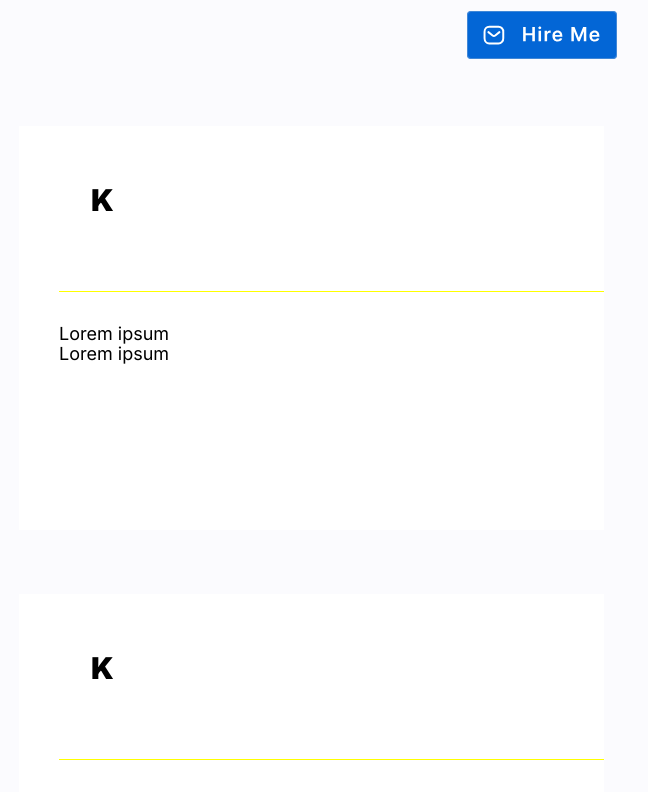
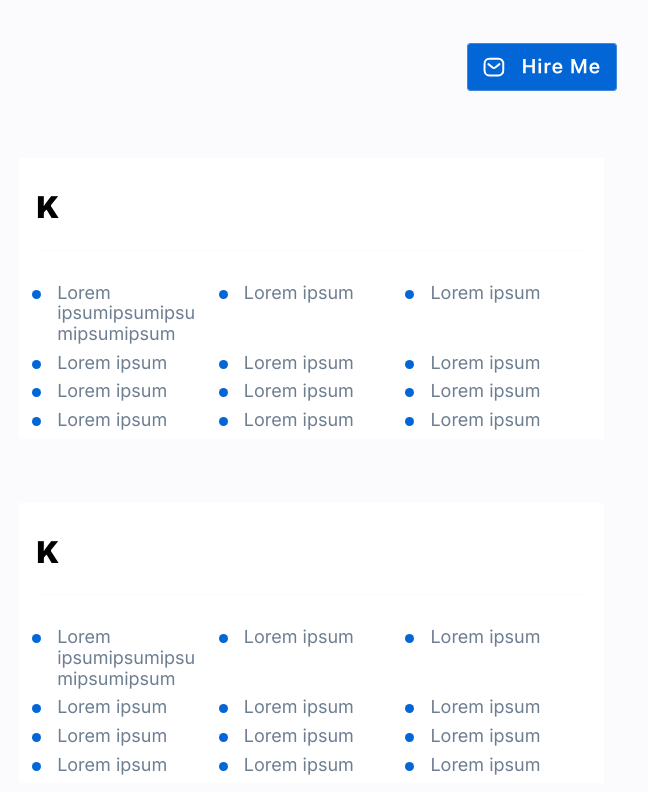
Before and after one commit to HaniaNassalska/personal-homepage, a React (Create React App) app: page / in a window 1280 px wide. Shown: the part 540-1332 px from the top of the page, without its empty margins (326-974 px from the left). Built offline with nearby package versions, Linux system fonts and the light colour scheme.

Commit message:
List Container changed

```diff
--- a/src/components/Hero/styled.js
+++ b/src/components/Hero/styled.js
@@ -69,7 +69,6 @@ export const Name = styled.h1`
 
 export const Info = styled.p`
    margin-top: -16px;
-   margin-bottom: -16px;
    color: ${({ theme }) => theme.colors.slateGray};
 `;
 
--- a/src/components/ListContainer/index.js
+++ b/src/components/ListContainer/index.js
@@ -1,16 +1,31 @@
-import { Wrapper, List, Header, ListItem, HeaderContainer } from "./styled";
+import { Section, List, Header, ListItem, Divider, ElipseWrapper, ListWrapper } from "./styled";
+import { ReactComponent as Elipse } from "./ellipse.svg";
 
 const ListContainer = ({title}) => (
-  <Wrapper>
-  <List>
+  <Section>
+
     <Header>
     {title}
     </Header>
-    <HeaderContainer />
-    <ListItem>Lorem ipsum</ListItem>
-    <ListItem>Lorem ipsum </ListItem>
+    <Divider />
+    <ListWrapper>
+    <List>
+    <ListItem><ElipseWrapper><Elipse /></ElipseWrapper>Lorem ipsumipsumipsumipsumipsum</ListItem>
+    <ListItem><ElipseWrapper><Elipse /></ElipseWrapper>Lorem ipsum</ListItem>
+    <ListItem><ElipseWrapper><Elipse /></ElipseWrapper>Lorem ipsum</ListItem>
+    <ListItem><ElipseWrapper><Elipse /></ElipseWrapper>Lorem ipsum</ListItem>
+    <ListItem><ElipseWrapper><Elipse /></ElipseWrapper>Lorem ipsum</ListItem>
+    <ListItem><ElipseWrapper><Elipse /></ElipseWrapper>Lorem ipsum</ListItem>
+    <ListItem><ElipseWrapper><Elipse /></ElipseWrapper>Lorem ipsum</ListItem>
+    <ListItem><ElipseWrapper><Elipse /></ElipseWrapper>Lorem ipsum</ListItem>
+    <ListItem><ElipseWrapper><Elipse /></ElipseWrapper>Lorem ipsum</ListItem>
+    <ListItem><ElipseWrapper><Elipse /></ElipseWrapper>Lorem ipsum</ListItem>
+    <ListItem><ElipseWrapper><Elipse /></ElipseWrapper>Lorem ipsum</ListItem>
+    <ListItem><ElipseWrapper><Elipse /></ElipseWrapper>Lorem ipsum</ListItem>
   </List>
-  </Wrapper>
+    </ListWrapper>
+
+  </Section>
   );
 
   export default ListContainer;
--- a/src/components/ListContainer/styled.js
+++ b/src/components/ListContainer/styled.js
@@ -1,40 +1,56 @@
 import styled from "styled-components";
 
-export const Wrapper = styled.div`
+export const Section = styled.section`
 max-width: 1216px;
-height: 404px;
 margin-top: 64px;
 margin-left: 345px;
 margin-right: 350px;
 background-color: ${({ theme }) => theme.colors.white}
 `
 
-export const List = styled.ul`
-list-style: none;
-max-width: 1151px;
-height: 256px;
-display: flex;
-flex-wrap: wrap;
-flex-direction: column;
 
-`
-export const HeaderContainer = styled.div`
+
+
+export const Divider = styled.div`
 height: 1px;
-max-width: 1151px;
 margin-top: 16px;
 margin-bottom: 32px;
-background-color: yellow;
+background-color: ${({ theme }) => theme.colors.whiteLilac};;
+margin-left: 3%;
+margin-right: 3%;
 `
 export const Header = styled.h2`
 font-style: normal;
 font-weight: 900;
 font-size: 30px;
-padding: 32px;
+padding-top: 32px;
+padding-left: 3%;
+padding-right: 3%;
 `
+export const ListWrapper = styled.div`
+padding-left: 3%;
+padding-right: 3%;
+max-width: 1151px;
+`
+export const List = styled.ul`
+list-style: none;
+color: ${({ theme }) => theme.colors.slateGray};
+display: grid;
+grid-template-columns: 1fr 1fr 1fr;
+text-align: start;
+margin-left: -50px;
+`
+export const ElipseWrapper = styled.div`
+max-width: 9px;
+margin-right: 16px;
 
+`
 export const ListItem = styled.li`
 font-weight: 400;
 font-size: 18px;
-
-
+margin-bottom: 8px;
+display: flex;
+flex-direction: row;
+padding-left: 3%;
+padding-right: 3%;
 `
```
Also changed, not shown: src/components/ListContainer/ellipse.svg (added).
